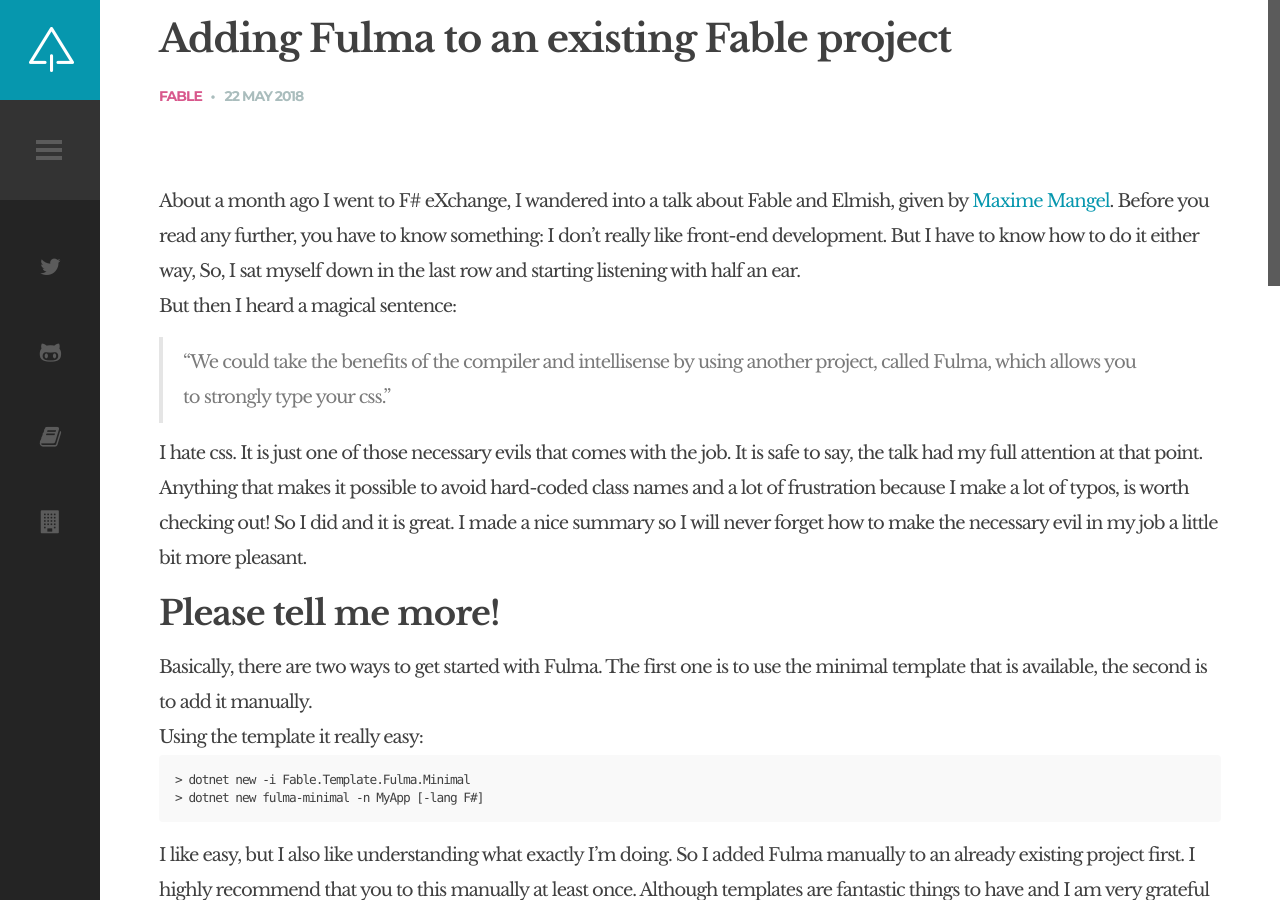
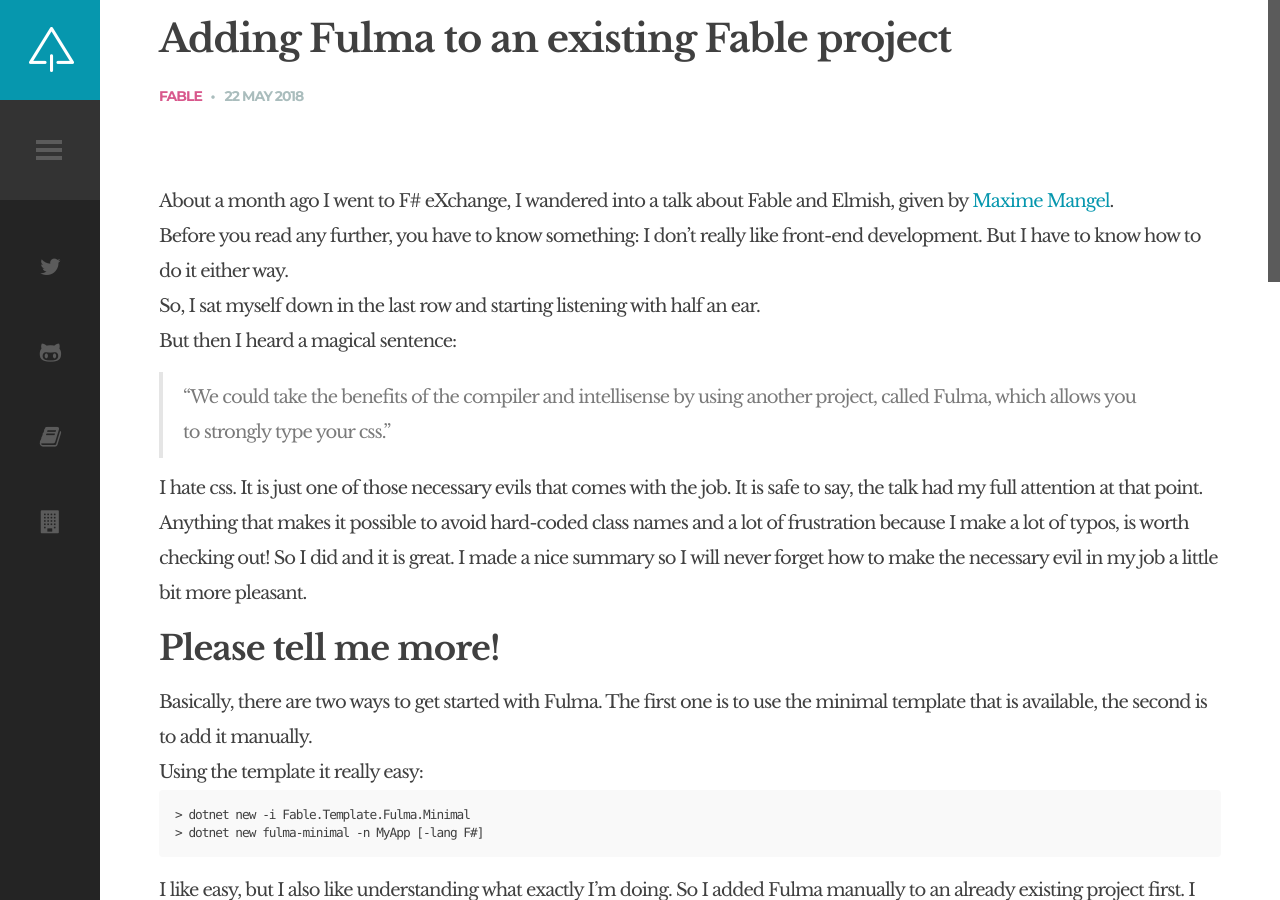
Before and after one commit to selketjah/selketjah.github.io, a Jekyll site: the page built from _posts/2018-05-22-adding-fulma.md, in a window 1280 px wide and 900 px high. Built offline with Jekyll 4.4.1, drawn with Linux system fonts in a browser that asks for light colours; comment, search, counter and statistics services are not loaded.

Commit message:
fix typos

```diff
--- a/_posts/2018-05-22-adding-fulma.md
+++ b/_posts/2018-05-22-adding-fulma.md
@@ -10,7 +10,10 @@
 ---
 
 About a month ago I went to F# eXchange, I wandered into a talk about Fable and Elmish, given by [Maxime Mangel](https://twitter.com/MangelMaxime).
-Before you read any further, you have to know something: I don't really like front-end development. But I have to know how to do it either way, So, I sat myself down in the last row and starting listening with half an ear.
+
+Before you read any further, you have to know something: I don't really like front-end development. But I have to know how to do it either way.
+
+So, I sat myself down in the last row and starting listening with half an ear.
 
 But then I heard a magical sentence:
 > "We could take the benefits of the compiler and intellisense by using another project, called Fulma, which allows you to strongly type your css."
```
